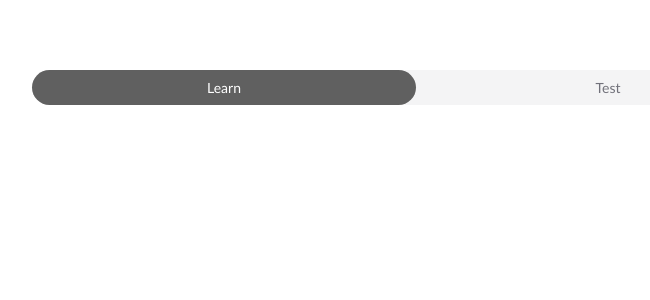
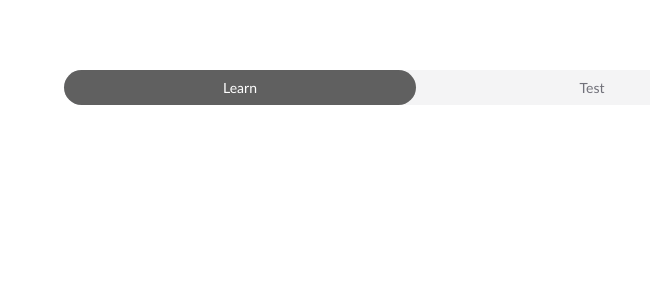
Before and after one commit to jackharvey1/zh, a React (Create React App) app: page / in a window 1280 px wide. Shown: the top 300 px of the page, without its empty margins (224-874 px from the left). Built offline with nearby package versions, Linux system fonts and the light colour scheme.

Commit message:
Navbar styling tweaks

```diff
--- a/src/components/page-switcher.css
+++ b/src/components/page-switcher.css
@@ -18,7 +18,7 @@
 
 @media (min-width: 720px) {
     .page-switcher {
-        width: 60vw;
+        width: 55vw;
         margin-top: 70px;
     }
 }
```
